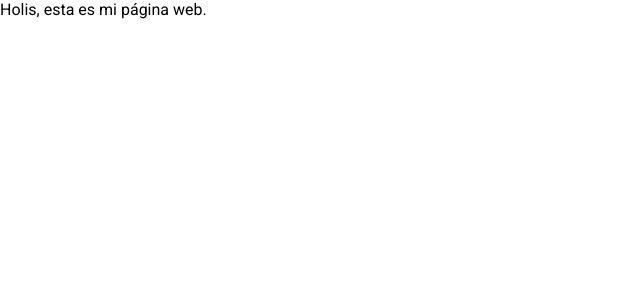
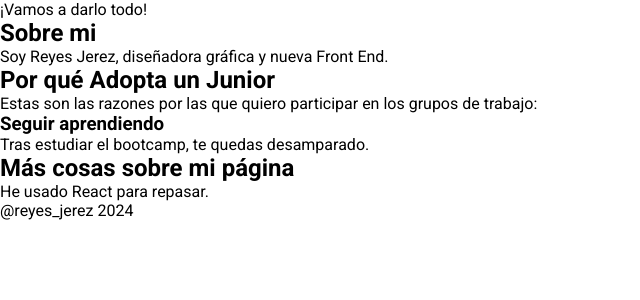
Before and after one commit to reyesjerez/access_auj, a React (Vite) app: page / in a window 1280 px wide. Shown: the top 300 px of the page, without its empty margins (0-640 px from the left). Built offline with nearby package versions, Linux system fonts and the light colour scheme.

Commit message:
add basic structure

```diff
--- a/package.json
+++ b/package.json
@@ -13,7 +13,8 @@
   },
   "dependencies": {
     "react": "^18.2.0",
-    "react-dom": "^18.2.0"
+    "react-dom": "^18.2.0",
+    "react-router-dom": "^6.26.0"
   },
   "devDependencies": {
     "@types/react": "^18.2.43",
--- a/src/components/App.jsx
+++ b/src/components/App.jsx
@@ -1,7 +1,16 @@
 import "../scss/App.scss";
+import Header from "./Header";
+import Body from "./Body";
+import Footer from "./Footer";
 
 function App() {
-  return <div>Holis, esta es mi página web.</div>;
+  return (
+    <div>
+      <Header />
+      <Body />
+      <Footer />
+    </div>
+  );
 }
 
 export default App;
--- /dev/null
+++ b/src/components/Body.jsx
@@ -0,0 +1,34 @@
+function Body() {
+  return (
+    <body>
+      <section className="main__container">
+        <article className="article">
+          <h2 className="article__title">Sobre mi</h2>
+          <p className="article__text">
+            Soy Reyes Jerez, diseñadora gráfica y nueva Front End.
+          </p>
+        </article>
+        <article className="article">
+          <h2 className="article__title">Por qué Adopta un Junior</h2>
+          <p className="article__text">
+            Estas son las razones por las que quiero participar en los grupos de
+            trabajo:
+            <div className="card">
+              <h3 className="card__title">Seguir aprendiendo</h3>
+              <p className="card__text">
+                Tras estudiar el bootcamp, te quedas desamparado.
+              </p>
+            </div>
+          </p>
+        </article>
+      </section>
+
+      <section className="main__container">
+        <h2 className="article__title">Más cosas sobre mi página</h2>
+        <p className="article__title">He usado React para repasar.</p>
+      </section>
+    </body>
+  );
+}
+
+export default Body;
--- /dev/null
+++ b/src/components/Footer.jsx
@@ -0,0 +1,5 @@
+function Footer() {
+  return <footer>@reyes_jerez 2024</footer>;
+}
+
+export default Footer;
--- /dev/null
+++ b/src/components/Header.jsx
@@ -0,0 +1,5 @@
+function Header() {
+  return <header>¡Vamos a darlo todo!</header>;
+}
+
+export default Header;
```
Also changed, not shown: 1 other file (tests, documents, lock files or other folders).
